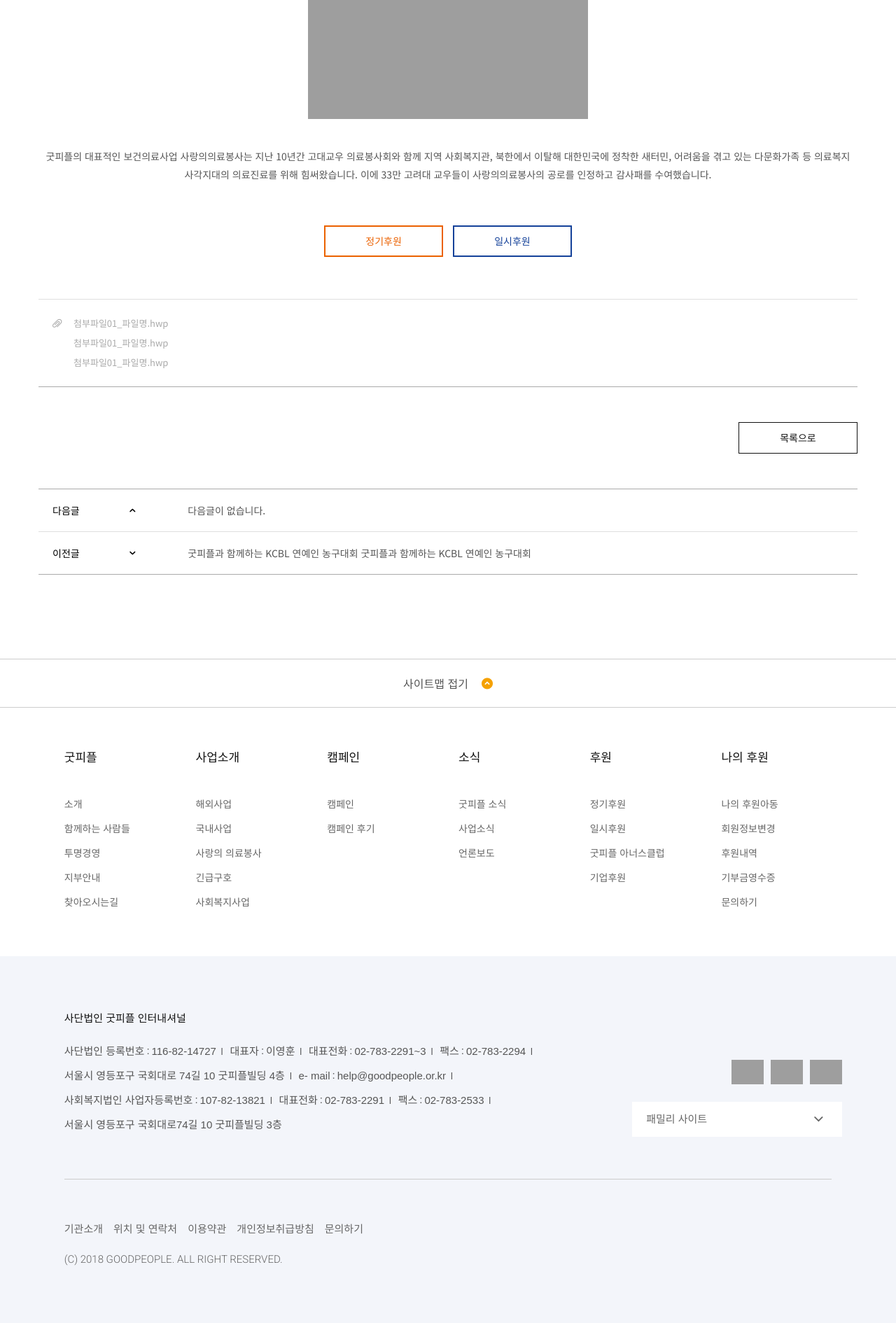
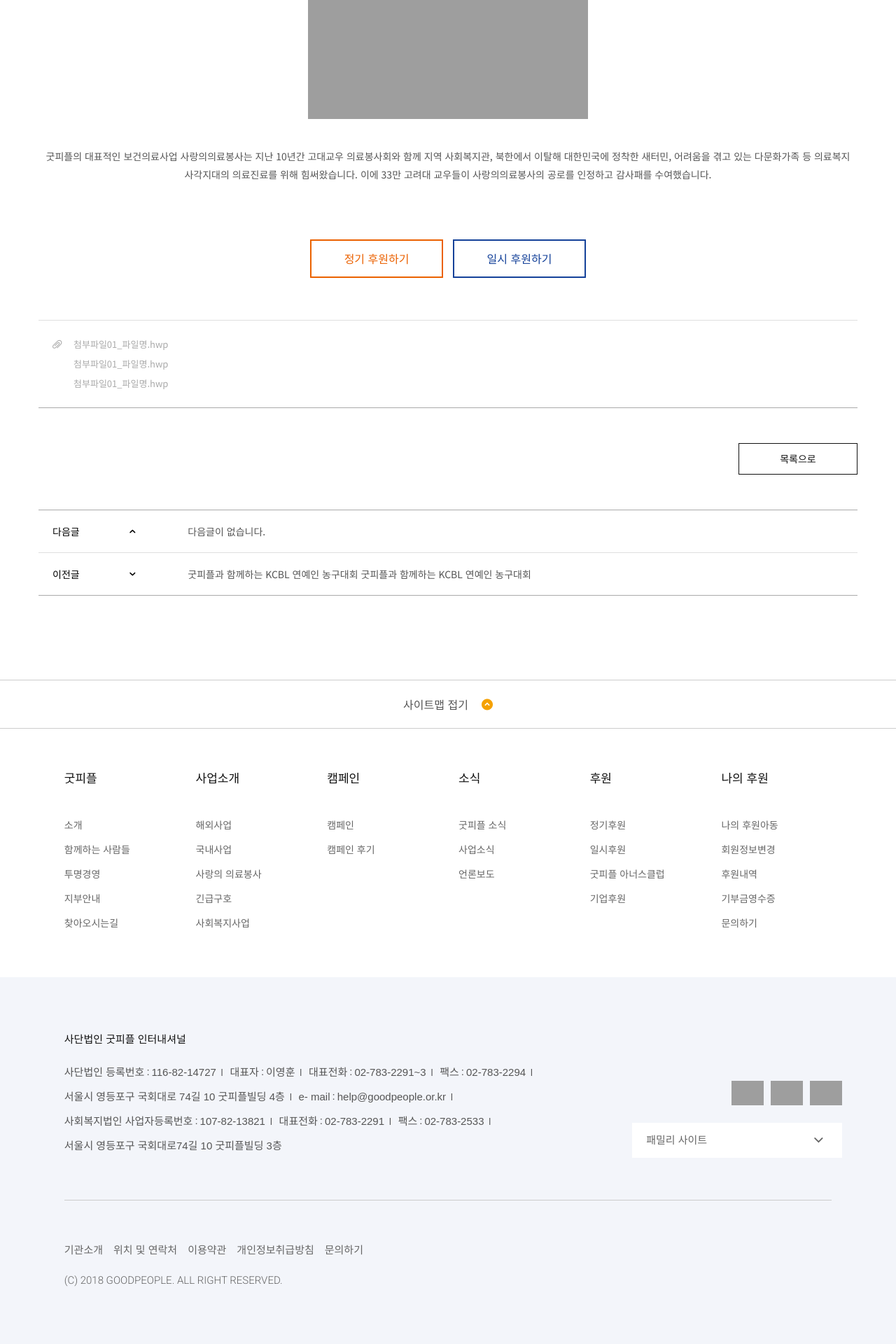
Before and after one commit to movementk/goodpeople, a PHP site: page /campaign/campaign_view.php in a window 1280 px wide. Shown: the part 1397-3317 px from the top of the page at 70% size. Before the commit the page ends 3205 px from the top, so only its background shows below. Run offline with PHP 8.4, Linux system fonts and the light colour scheme; style sheets or scripts are compiled from the project's sources; some libraries are stand-ins or nearby versions; some web fonts are replaced; grey boxes are pictures that could not be loaded.

Commit message:
수정사항 적용

```diff
--- a/assets/css/sub.css
+++ b/assets/css/sub.css
@@ -1182,8 +1182,8 @@ input.form-control:-moz-placeholder, textarea.form-control:-moz-placeholder {
       margin-top: 30px; }
       .board-view .article-content .view-content .spon-btn p .btn {
         display: inline-block;
-        font-size: 13px;
-        font-weight: 300;
+        font-size: 15px;
+        font-weight: 400;
         width: 120px;
         height: 45px;
         text-align: center;
@@ -1213,10 +1213,12 @@ input.form-control:-moz-placeholder, textarea.form-control:-moz-placeholder {
             background-color: #144199; }
       @media (min-width: 768px) {
         .board-view .article-content .view-content .spon-btn {
-          margin-top: 60px; }
+          margin-top: 80px; }
           .board-view .article-content .view-content .spon-btn p .btn {
-            font-size: 14px;
-            width: 170px; } }
+            font-size: 16px;
+            width: 190px;
+            line-height: 51px;
+            height: 55px; } }
   .board-view .article-content .attach {
     position: relative;
     border-top: 1px solid #dfdfdf;
--- a/assets/css/sub.scss
+++ b/assets/css/sub.scss
@@ -1171,8 +1171,8 @@ input, textarea {
                 p {
                     .btn {
                         display: inline-block;
-                        font-size: 13px;
-                        font-weight: 300;
+                        font-size: 15px;
+                        font-weight: 400;
                         width: 120px;
                         height: 45px;
                         text-align: center;
@@ -1202,11 +1202,13 @@ input, textarea {
                     }
                 }
                 @media(min-width: $md) {
-                    margin-top: 60px;
+                    margin-top: 80px;
                     p {
                         .btn {
-                            font-size: 14px;
-                            width: 170px;
+                            font-size: 16px;
+                            width: 190px;
+                            line-height: 51px;
+                            height: 55px;
                         }
                     }
                 }
--- a/campaign/campaign_view.php
+++ b/campaign/campaign_view.php
@@ -64,8 +64,8 @@
            				</div>
                         <div class="spon-btn">
                             <p>
-                                <a href="#" class="btn btn-orange" role="button">정기후원</a>
-                                <a href="#" class="btn btn-blue" role="button">일시후원</a>
+                                <a href="#" class="btn btn-orange" role="button">정기 후원하기</a>
+                                <a href="#" class="btn btn-blue" role="button">일시 후원하기</a>
                             </p>
                         </div>
            			</div>
```
Also changed, not shown: policy/inquiry_write.php (+4 -6 lines), policy/news_list.php (+1 -23 lines), policy/privacy.php (+4 -6 lines), policy/terms.php (+4 -6 lines), sponsor/share_partner.php (+2 -18 lines), assets/images/introduce/bg_target_lg.jpg, assets/images/introduce/bg_target_sm.jpg, 1 other file.
